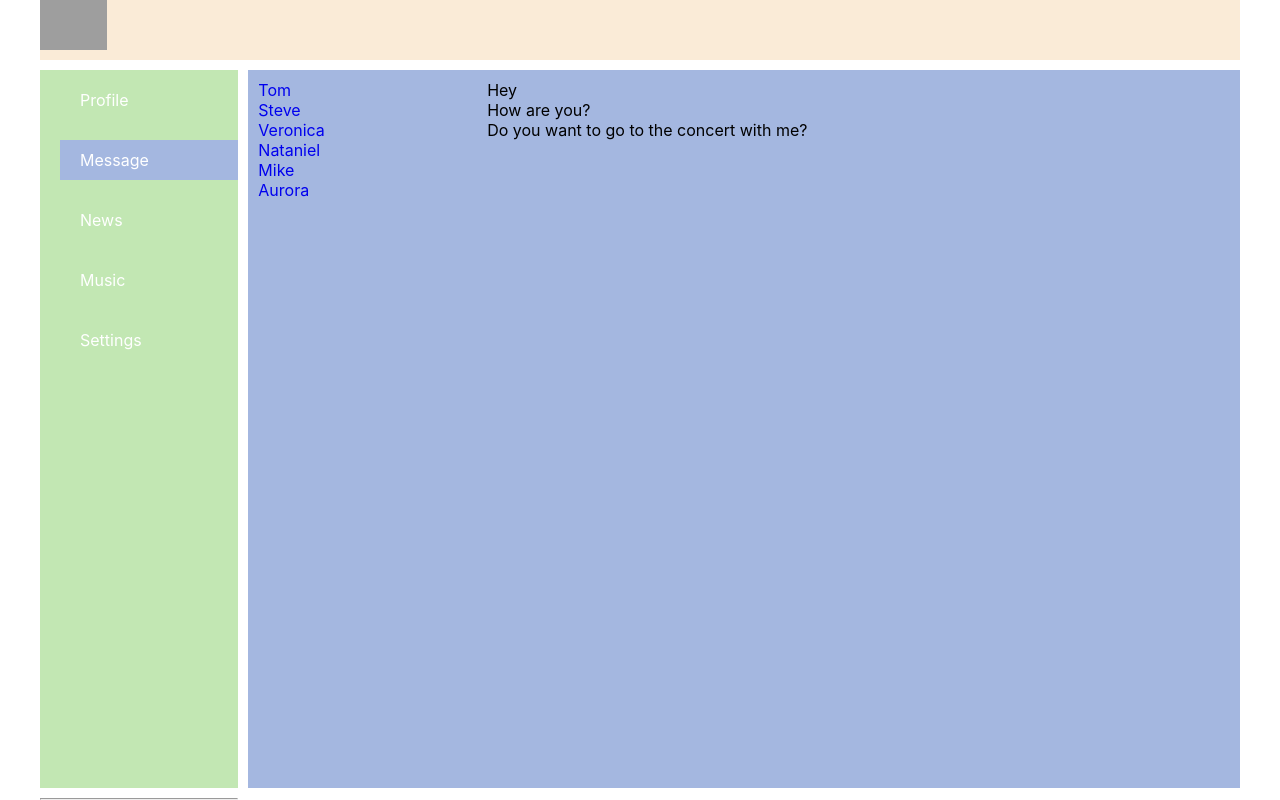
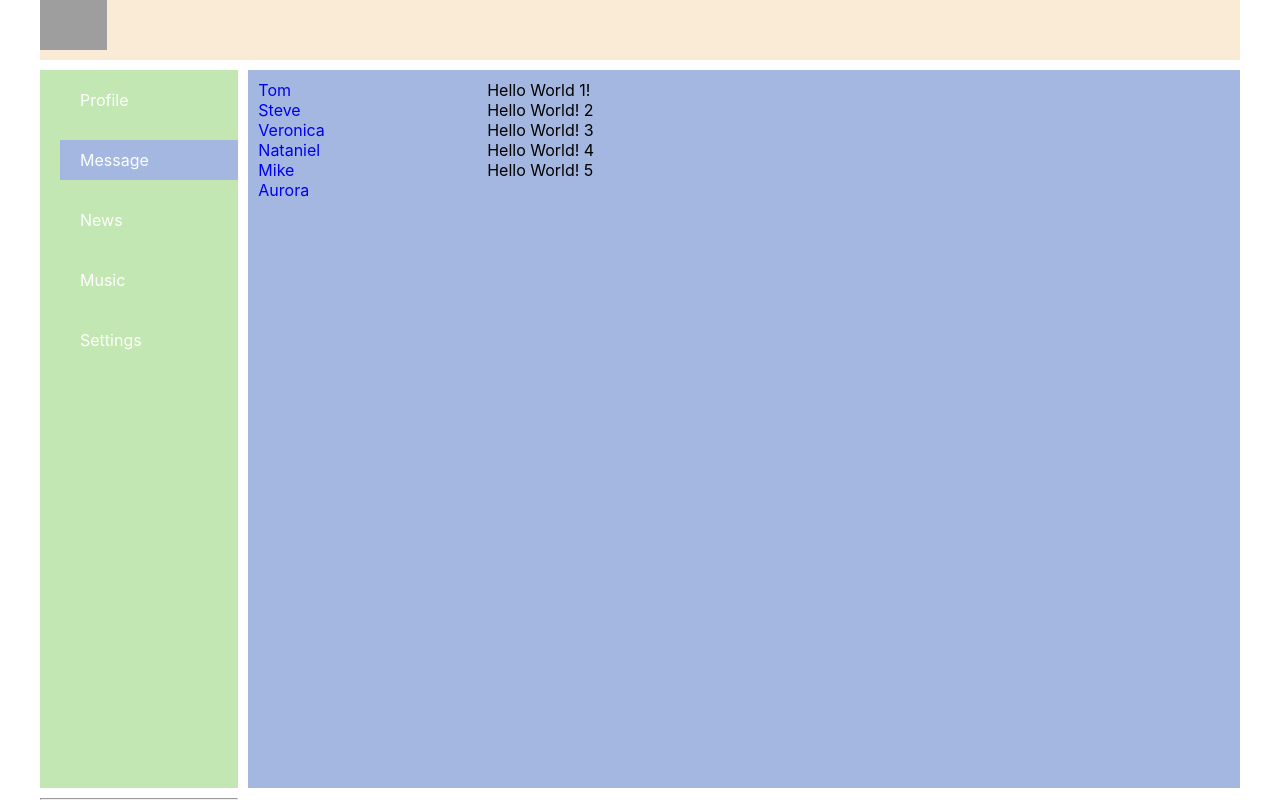
Before and after one commit to dariametelitsa/social-network, a React (Create React App) app: page /dialogs in a window 1280 px wide. Built offline with nearby package versions, Linux system fonts and the light colour scheme; grey boxes are pictures that could not be loaded.

Commit message:
refactred data structure

```diff
--- a/src/App.tsx
+++ b/src/App.tsx
@@ -5,15 +5,14 @@ import { Navbar } from "./components/navbar/Navbar";
 import { Profile } from "./components/profile/Profile";
 import { Dialogs } from "./components/dialogs/Dialogs";
 import { BrowserRouter, Routes, Route } from "react-router-dom";
-import { dialogType, PostsProps } from "./index";
+import { stateType } from "./redux/state";
 
 
 type AppProps = {
-    posts: PostsProps[]
-    dialogsData: dialogType[]
+    state: stateType
 }
 
-function App({posts, dialogsData}: AppProps): JSX.Element {
+function App({state}: AppProps): JSX.Element {
     return (
         <BrowserRouter>
             <div className="app-wrapper">
@@ -21,10 +20,10 @@ function App({posts, dialogsData}: AppProps): JSX.Element {
                 <Navbar/>
                 <main className="main_wrapper">
                     <Routes>
-                        {/*<Route path={'/profile'} element={<Profile/>}/>*/}
-                        {/*<Route path={'/dialogs'} element={<Dialogs/>}/>*/}
-                        <Route path={'/profile'} element={<Profile posts={posts} />} />
-                        <Route path={'/dialogs'} element={<Dialogs dialogsData={dialogsData}/>} />
+                        <Route path={'/profile'} element={<Profile posts={state.profilePage.posts} />} />
+                        <Route path={'/dialogs'} element={<Dialogs
+                            dialogsData={state.dialogsPage.dialogs}
+                            messages={state.dialogsPage.messages}/>} />
                     </Routes>
                 </main>
             </div>
--- a/src/components/dialogs/Dialogs.tsx
+++ b/src/components/dialogs/Dialogs.tsx
@@ -3,22 +3,23 @@ import * as React from 'react';
 import s from './Dialogs.module.scss';
 import { DialogItem } from "./DialogItem";
 import { Message } from "./Message";
-import { dialogType } from "../../index";
+import { dialogType, messageType } from "../../redux/state";
 
 type DialogsProps = {
     dialogsData: dialogType[]
+    messages: messageType[]
 }
 
-export const Dialogs = ({dialogsData}: DialogsProps) => {
+export const Dialogs = ({dialogsData, messages}: DialogsProps) => {
     return (
         <div className={s.dialogs}>
             <ul className={s.dialogsItems}>
                 {dialogsData.map(name => (<DialogItem key={name.id} name={name.name} id={name.id}/>))}
             </ul>
             <div className={s.messagesItems}>
-                <Message message={'Hey'}/>
-                <Message message={'How are you?'}/>
-                <Message message={'Do you want to go to the concert with me?'}/>
+                {messages.map((message) => (
+                    <Message key={message.id} message={message.message}/>
+                ))}
             </div>
         </div>
     );
--- a/src/components/profile/Profile.tsx
+++ b/src/components/profile/Profile.tsx
@@ -1,11 +1,11 @@
 import React from 'react';
 import { MyPosts } from "./myPosts/MyPosts";
 import { ProfileInfo } from "./profileInfo/ProfileInfo";
-import { PostsProps } from "../../index";
+import { postsProps } from "../../redux/state";
 
 
 type ProfileProps = {
-    posts: PostsProps[];
+    posts: postsProps[];
 }
 
 export const Profile = ({posts}: ProfileProps) => {
--- a/src/components/profile/myPosts/MyPosts.tsx
+++ b/src/components/profile/myPosts/MyPosts.tsx
@@ -1,11 +1,10 @@
 import React from 'react';
 import { Post } from "./post/Post";
 import s from './MyPosts.module.scss';
-import { PostsProps } from "../../../index";
-
+import { postsProps } from "../../../redux/state";
 
 type MyPostsProps = {
-    posts: PostsProps[]
+    posts: postsProps[]
 }
 
 export const MyPosts = ({posts}: MyPostsProps) => {
@@ -17,7 +16,7 @@ export const MyPosts = ({posts}: MyPostsProps) => {
             }} className={s.addPostButton}>Add post
             </button>
             <ul>
-                {posts.map((post: PostsProps) => (
+                {posts.map((post: postsProps) => (
                     <Post key={post.id} src={post.img} text={post.text} likes={post.likes}/>))}
             </ul>
         </div>
--- a/src/index.tsx
+++ b/src/index.tsx
@@ -2,65 +2,12 @@ import React from 'react';
 import ReactDOM from 'react-dom';
 import './index.css';
 import App from './App';
-import uuid from "react-uuid";
+import state from "./redux/state";
 
 
-export type PostsProps = {
-    id: string;
-    img: string;
-    text: string;
-    likes: number;
-}
-export const posts: PostsProps[] = [
-    {
-        id: uuid(),
-        img: 'https://upload.wikimedia.org/wikipedia/commons/8/8c/Misha_Collins_%26_Jensen_Ackles_%2848478258422%29%28c%29.jpg',
-        text: 'Some smart thoughts',
-        likes: 12,
-    },
-    {
-        id: uuid(),
-        img: 'https://i.playground.ru/p/yqb0VvET26QbSdzN4CbtkQ.jpeg',
-        text: 'Some smart thoughts',
-        likes: 1,
-    },
-    {
-        id: uuid(),
-        img: 'https://s10.stc.all.kpcdn.net/putevoditel/serialy/wp-content/uploads/2022/04/Dean-Winchester-5-22-Swan-Song-dean-winchester-12125430-2000-1333-1024x682.jpg',
-        text: 'Some smart thoughts',
-        likes: 45,
-    },
-    {
-        id: uuid(),
-        img: 'https://media.tatler.ru/photos/6197e27bae12fbf5007d6bb1/master/w_1600%2Cc_limit/61aa05e776c92c7096a2c01653ad7f4a.jpg',
-        text: 'Some smart thoughts',
-        likes: 234,
-    },
-    {
-        id: uuid(),
-        img: 'https://www.mentoday.ru/upload/img_cache/759/7598e1612953fc84db99b021bb73789a_ce_1080x720x0x18_cropped_666x444.jpg',
-        text: 'Some smart thoughts',
-        likes: 972,
-    },
-];
 
-export type DialogsProps = {
-    dialogsData: dialogType[]
-};
-export type dialogType = {
-    id: string
-    name: string
-}
-export const dialogsData: dialogType[] = [
-    {id: '1', name: 'Tom'},
-    {id: '2', name: 'Steve'},
-    {id: '3', name: 'Veronica'},
-    {id: '4', name: 'Nataniel'},
-    {id: '5', name: 'Mike'},
-    {id: '6', name: 'Aurora'},
-];
 
 ReactDOM.render(
-    <App posts={posts} dialogsData={dialogsData} />,
+    <App state={state}/>,
   document.getElementById('root')
 );
--- /dev/null
+++ b/src/redux/state.ts
@@ -0,0 +1,132 @@
+import uuid from "react-uuid";
+
+export type postsProps = {
+    id: string;
+    img: string;
+    text: string;
+    likes: number;
+};
+export type dialogType = {
+    id: string
+    name: string
+};
+export type messageType = {
+    id: number
+    message: string
+};
+
+export type stateType = {
+    profilePage: {
+        'posts': postsProps[],
+    }
+    dialogsPage: {
+        'dialogs': dialogType[],
+        'messages': messageType[],
+    },
+}
+
+let state: stateType = {
+    'profilePage': {
+        'posts': [
+            {
+                id: uuid(),
+                img: 'https://upload.wikimedia.org/wikipedia/commons/8/8c/Misha_Collins_%26_Jensen_Ackles_%2848478258422%29%28c%29.jpg',
+                text: 'Some smart thoughts',
+                likes: 12,
+            },
+            {
+                id: uuid(),
+                img: 'https://i.playground.ru/p/yqb0VvET26QbSdzN4CbtkQ.jpeg',
+                text: 'Some smart thoughts',
+                likes: 1,
+            },
+            {
+                id: uuid(),
+                img: 'https://s10.stc.all.kpcdn.net/putevoditel/serialy/wp-content/uploads/2022/04/Dean-Winchester-5-22-Swan-Song-dean-winchester-12125430-2000-1333-1024x682.jpg',
+                text: 'Some smart thoughts',
+                likes: 45,
+            },
+            {
+                id: uuid(),
+                img: 'https://media.tatler.ru/photos/6197e27bae12fbf5007d6bb1/master/w_1600%2Cc_limit/61aa05e776c92c7096a2c01653ad7f4a.jpg',
+                text: 'Some smart thoughts',
+                likes: 234,
+            },
+            {
+                id: uuid(),
+                img: 'https://www.mentoday.ru/upload/img_cache/759/7598e1612953fc84db99b021bb73789a_ce_1080x720x0x18_cropped_666x444.jpg',
+                text: 'Some smart thoughts',
+                likes: 972,
+            },
+        ],
+    },
+    'dialogsPage': {
+        'dialogs': [
+            {id: '1', name: 'Tom'},
+            {id: '2', name: 'Steve'},
+            {id: '3', name: 'Veronica'},
+            {id: '4', name: 'Nataniel'},
+            {id: '5', name: 'Mike'},
+            {id: '6', name: 'Aurora'},
+        ],
+        'messages': [
+            {id: 1, message: 'Hello World 1!'},
+            {id: 2, message: 'Hello World! 2'},
+            {id: 3, message: 'Hello World! 3'},
+            {id: 4, message: 'Hello World! 4'},
+            {id: 5, message: 'Hello World! 5'},
+        ],
+    },
+
+};
+
+export default state;
+
+
+// export const posts: PostsProps[] = [
+//     {
+//         id: uuid(),
+//         img: 'https://upload.wikimedia.org/wikipedia/commons/8/8c/Misha_Collins_%26_Jensen_Ackles_%2848478258422%29%28c%29.jpg',
+//         text: 'Some smart thoughts',
+//         likes: 12,
+//     },
+//     {
+//         id: uuid(),
+//         img: 'https://i.playground.ru/p/yqb0VvET26QbSdzN4CbtkQ.jpeg',
+//         text: 'Some smart thoughts',
+//         likes: 1,
+//     },
+//     {
+//         id: uuid(),
+//         img: 'https://s10.stc.all.kpcdn.net/putevoditel/serialy/wp-content/uploads/2022/04/Dean-Winchester-5-22-Swan-Song-dean-winchester-12125430-2000-1333-1024x682.jpg',
+//         text: 'Some smart thoughts',
+//         likes: 45,
+//     },
+//     {
+//         id: uuid(),
+//         img: 'https://media.tatler.ru/photos/6197e27bae12fbf5007d6bb1/master/w_1600%2Cc_limit/61aa05e776c92c7096a2c01653ad7f4a.jpg',
+//         text: 'Some smart thoughts',
+//         likes: 234,
+//     },
+//     {
+//         id: uuid(),
+//         img: 'https://www.mentoday.ru/upload/img_cache/759/7598e1612953fc84db99b021bb73789a_ce_1080x720x0x18_cropped_666x444.jpg',
+//         text: 'Some smart thoughts',
+//         likes: 972,
+//     },
+// ];
+// export const dialogsData: dialogType[] = [
+//     {id: '1', name: 'Tom'},
+//     {id: '2', name: 'Steve'},
+//     {id: '3', name: 'Veronica'},
+//     {id: '4', name: 'Nataniel'},
+//     {id: '5', name: 'Mike'},
+//     {id: '6', name: 'Aurora'},
+// ];
+// export const messages: messageType[] = [
+//     {id: 1, message: 'Hello World 1!'},
+//     {id: 2, message: 'Hello World! 2'},
+//     {id: 3, message: 'Hello World! 3'},
+//     {id: 4, message: 'Hello World! 4'},
+//     {id: 5, message: 'Hello World! 5'},
+// ];
```
